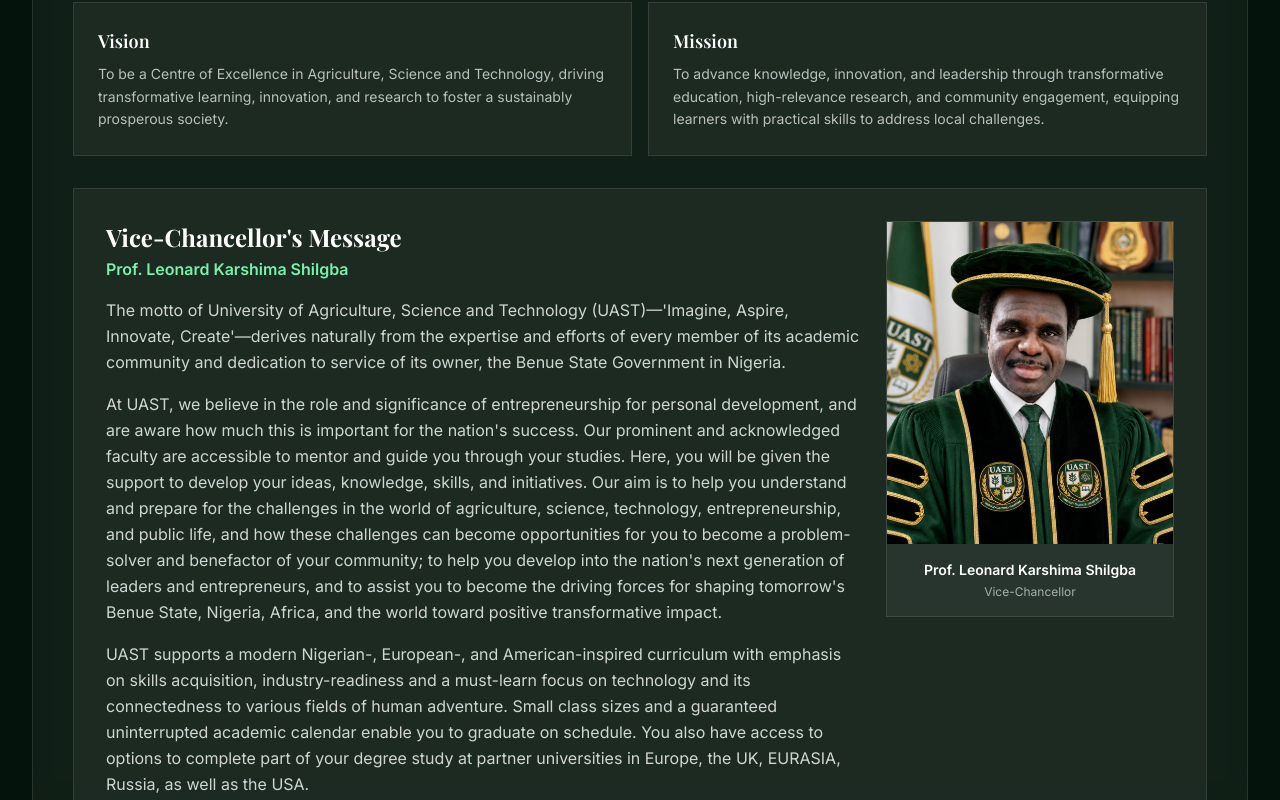
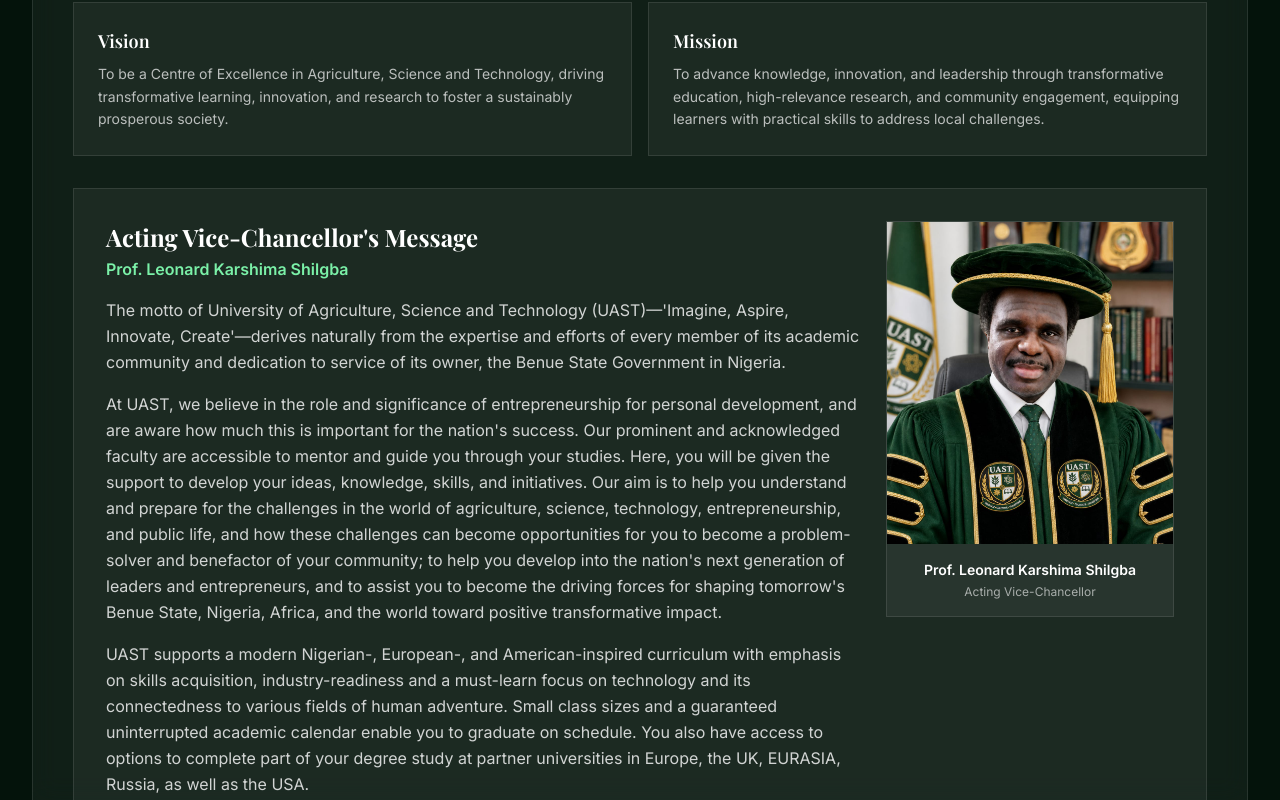
Before and after one commit to SoldierofGod-8/Uni-Website, a Next.js app in the folder uast-university-website/: page /Uni-Website/about in a window 1280 px wide. Shown: the part 437-1237 px from the top of the page. Built offline with nearby package versions, Linux system fonts and the light colour scheme.

Commit message:
Label Shilgba as Acting Vice-Chancellor on main and about pages

```diff
--- a/uast-university-website/src/app/about/page.tsx
+++ b/uast-university-website/src/app/about/page.tsx
@@ -49,7 +49,7 @@
             <div className="flex flex-col md:flex-row items-start gap-6">
               {/* Text */}
               <div className="flex-1 min-w-0">
-                <h2 className="text-2xl font-bold text-white">Vice-Chancellor&apos;s Message</h2>
+                <h2 className="text-2xl font-bold text-white">Acting Vice-Chancellor&apos;s Message</h2>
                 <p className="mt-1 text-green-300 font-semibold">
                   Prof. Leonard Karshima Shilgba
                 </p>
@@ -131,7 +131,7 @@
                 <div className="rounded-[10px] border border-white/10 bg-white/5 overflow-hidden">
                   <img
                     src="/Uni-Website/Vice-Chancellor.jpeg"
-                    alt="Prof. Leonard Karshima Shilgba, Vice-Chancellor of UAST Ihugh"
+                    alt="Prof. Leonard Karshima Shilgba, Acting Vice-Chancellor of UAST Ihugh"
                     width={256}
                     height={320}
                     loading="lazy"
@@ -139,7 +139,7 @@
                   />
                   <div className="p-4 text-center">
                     <p className="text-white font-semibold text-sm">Prof. Leonard Karshima Shilgba</p>
-                    <p className="text-white/60 text-xs mt-1">Vice-Chancellor</p>
+                    <p className="text-white/60 text-xs mt-1">Acting Vice-Chancellor</p>
                   </div>
                 </div>
               </div>
--- a/uast-university-website/src/app/page.tsx
+++ b/uast-university-website/src/app/page.tsx
@@ -184,7 +184,7 @@
           <div className="flex flex-col md:flex-row items-start gap-6">
             {/* Text */}
             <div className="flex-1 min-w-0">
-              <h2 className="text-2xl md:text-3xl font-bold mb-2">Vice-Chancellor&apos;s Message</h2>
+              <h2 className="text-2xl md:text-3xl font-bold mb-2">Acting Vice-Chancellor&apos;s Message</h2>
               <p className="text-green-300 font-semibold mb-4">{vcMessage.name}</p>
               <div className="text-white/80 space-y-4 leading-relaxed">
                 {vcMessage.paragraphs.map((p, i) => (
@@ -198,7 +198,7 @@
               <div className="rounded-[10px] border border-white/10 bg-white/5 overflow-hidden">
                 <img
                   src="/Uni-Website/Vice-Chancellor.jpeg"
-                  alt="Prof. Leonard Karshima Shilgba, Vice-Chancellor of UAST Ihugh"
+                  alt="Prof. Leonard Karshima Shilgba, Acting Vice-Chancellor of UAST Ihugh"
                   width={256}
                   height={320}
                   loading="lazy"
@@ -206,7 +206,7 @@
                 />
                 <div className="p-4 text-center">
                   <p className="text-white font-semibold text-sm">Prof. Leonard Karshima Shilgba</p>
-                  <p className="text-white/60 text-xs mt-1">Vice-Chancellor</p>
+                  <p className="text-white/60 text-xs mt-1">Acting Vice-Chancellor</p>
                 </div>
               </div>
             </div>
```
